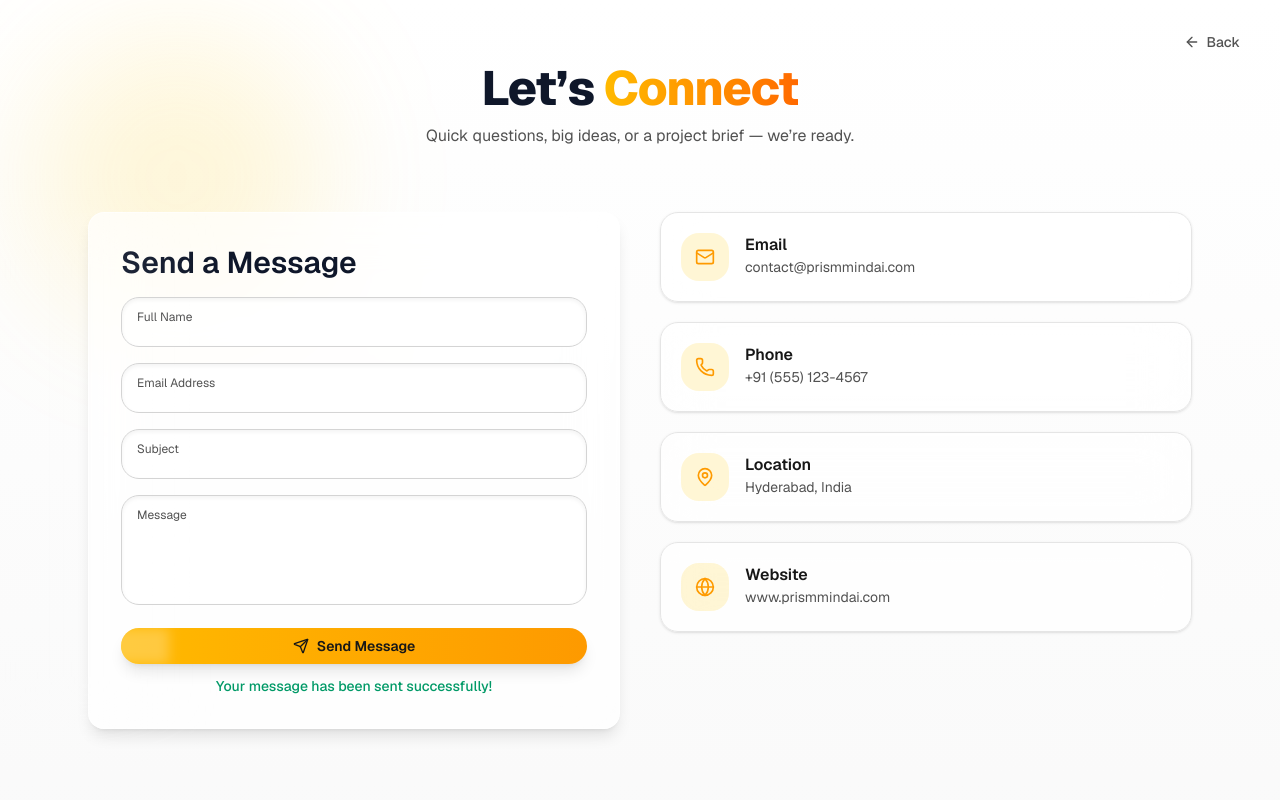
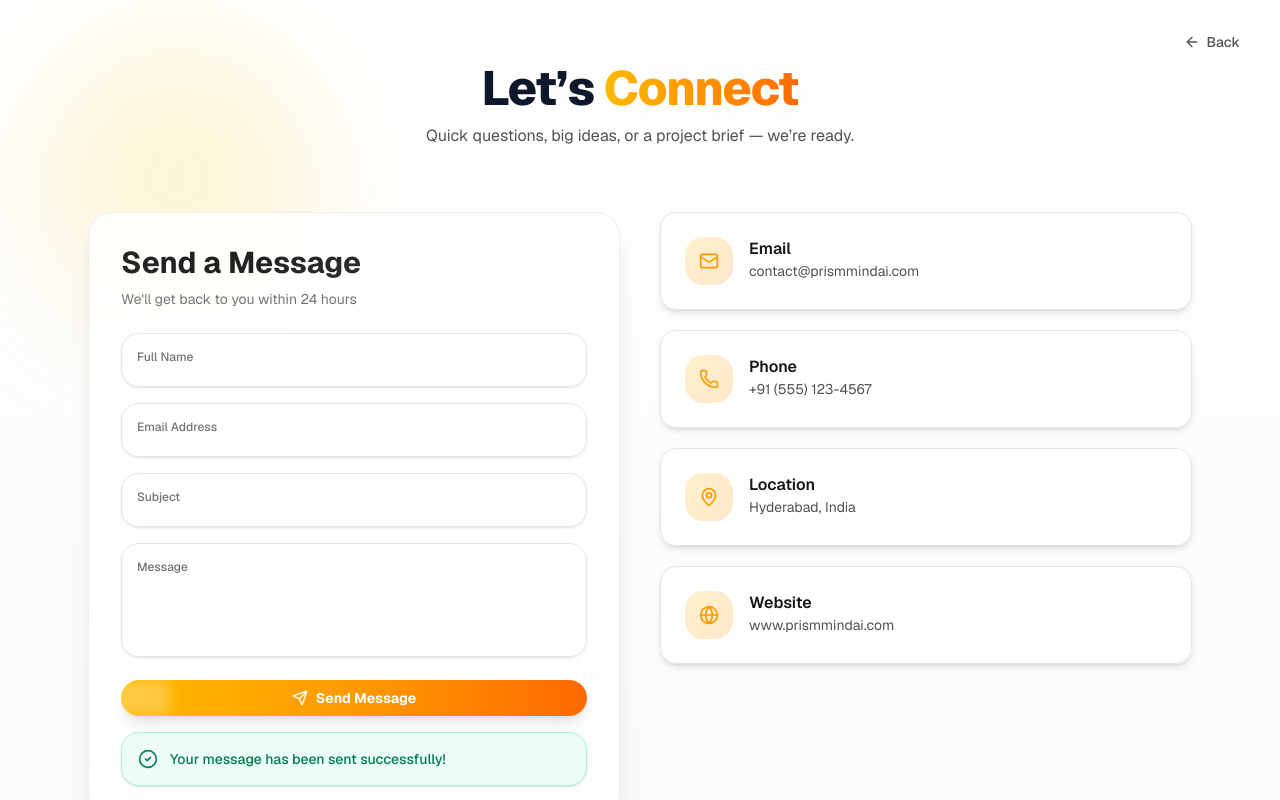
Before and after one commit to JayanthDevupalli/PrismMinds---AI-Powered-Debates, a Next.js app in the folder prismmindsclient/: page /contactus in a window 1280 px wide. Both pictures are taken after typing "Sample", "name@example.com", "Sample", "Sample" into the empty fields and a click on the button "Send Message". Shown: the top 800 px of the page. Built offline with nearby package versions, Linux system fonts and the light colour scheme; no server answers.

Commit message:
contact us- Version 1.53

```diff
--- a/prismmindsclient/app/contactus/page.tsx
+++ b/prismmindsclient/app/contactus/page.tsx
@@ -12,6 +12,8 @@ import {
   Linkedin,
   Github,
   Twitter,
+  CheckCircle2,
+  AlertCircle,
 } from "lucide-react";
 import { motion, useMotionValue, useTransform } from "framer-motion";
 import { Button } from "@/components/ui/button";
@@ -89,6 +91,7 @@ export default function ContactPage() {
   const [errors, setErrors] = useState<FormErrors>({});
   const [isSubmitting, setIsSubmitting] = useState(false);
   const [successMessage, setSuccessMessage] = useState("");
+  const [isSuccess, setIsSuccess] = useState(false);
 
   const tiltX = useMotionValue(0);
   const tiltY = useMotionValue(0);
@@ -136,11 +139,17 @@ export default function ContactPage() {
 
       console.log("Email sent:", result.text);
       setSuccessMessage("Your message has been sent successfully!");
+      setIsSuccess(true);
       setFormData({ name: "", email: "", subject: "", message: "" });
       setErrors({});
+      setTimeout(() => {
+        setSuccessMessage("");
+        setIsSuccess(false);
+      }, 5000);
     } catch (error) {
       console.error("Error sending email:", error);
       setSuccessMessage("Failed to send message. Please try again later.");
+      setIsSuccess(false);
       setTimeout(() => setSuccessMessage(""), 4000);
     }
 
@@ -178,7 +187,7 @@ export default function ContactPage() {
   };
 
   const inputClassBase =
-    "w-full px-4 pt-5 pb-2 text-sm rounded-xl bg-white/60 border backdrop-blur-xl shadow-inner outline-none transition-all duration-200";
+    "w-full px-4 pt-6 pb-2 text-sm rounded-xl bg-white/80 border backdrop-blur-xl shadow-sm outline-none transition-all duration-200 focus:shadow-md focus:bg-white";
 
   return (
     <main className="relative min-h-screen bg-gradient-to-b from-white via-neutral-50 to-neutral-100 overflow-hidden">
@@ -243,8 +252,8 @@ export default function ContactPage() {
           onMouseMove={handleCardPointerMove}
           onMouseLeave={handleCardPointerLeave}
           style={{ rotateX: cardRotateX, rotateY: cardRotateY, perspective: 1200 }}
-          className="relative rounded-2xl bg-white/70 backdrop-blur-xl border border-white/60 p-6 md:p-8
-                     shadow-lg hover:shadow-[0_14px_40px_rgba(2,6,23,0.08)] transition-transform"
+          className="relative rounded-3xl bg-white/80 backdrop-blur-xl border border-neutral-200/60 p-6 md:p-8
+                     shadow-xl hover:shadow-2xl transition-all duration-300"
         >
           {/* SHIMMER */}
           <motion.div
@@ -253,7 +262,8 @@ export default function ContactPage() {
                        from-white/0 via-white/30 to-white/0 opacity-30 blur-xl transform -translate-x-1/2"
           />
 
-          <h3 className="text-2xl md:text-3xl font-semibold mb-4">Send a Message</h3>
+          <h3 className="text-2xl md:text-3xl font-bold mb-2 bg-gradient-to-r from-neutral-900 to-neutral-700 text-transparent bg-clip-text">Send a Message</h3>
+          <p className="text-neutral-500 text-sm mb-6">We'll get back to you within 24 hours</p>
 
           <form onSubmit={handleSubmit} className="flex flex-col gap-4">
 
@@ -266,19 +276,28 @@ export default function ContactPage() {
                 onChange={(e) => setFormData({ ...formData, name: e.target.value })}
                 onFocus={() => setFocused("name")}
                 onBlur={() => focused === "name" && setFocused(null)}
-                className={`${inputClassBase} ${errors.name ? "border-red-400" : "border-neutral-300"}`}
+                className={`${inputClassBase} ${errors.name ? "border-red-400 focus:border-red-400" : "border-neutral-200 focus:border-amber-400"}`}
               />
               <label
-                className={`absolute left-4 text-xs text-neutral-600 transition-all pointer-events-none
-                ${formData.name ? "top-0 text-[11px]" : "top-3"}`}
+                className={`absolute left-4 text-xs font-medium transition-all pointer-events-none
+                ${formData.name || focused === "name" ? "top-2 text-[10px] text-amber-600" : "top-4 text-neutral-500"}`}
               >
                 Full Name
               </label>
               <motion.span
                 animate={{ width: focused === "name" ? "100%" : 0, opacity: focused === "name" ? 1 : 0 }}
-                className="block h-[2px] bg-amber-400 absolute bottom-0 left-0 rounded origin-left"
+                className="block h-[2px] bg-gradient-to-r from-amber-400 to-orange-400 absolute bottom-0 left-0 rounded origin-left"
               />
-              {errors.name && <p className="text-xs text-red-500 mt-1">{errors.name}</p>}
+              {errors.name && (
+                <motion.p
+                  initial={{ opacity: 0, y: -4 }}
+                  animate={{ opacity: 1, y: 0 }}
+                  className="text-xs text-red-500 mt-1.5 flex items-center gap-1"
+                >
+                  <AlertCircle className="w-3 h-3" />
+                  {errors.name}
+                </motion.p>
+              )}
             </div>
 
             {/* EMAIL */}
@@ -290,19 +309,28 @@ export default function ContactPage() {
                 onChange={(e) => setFormData({ ...formData, email: e.target.value })}
                 onFocus={() => setFocused("email")}
                 onBlur={() => focused === "email" && setFocused(null)}
-                className={`${inputClassBase} ${errors.email ? "border-red-400" : "border-neutral-300"}`}
+                className={`${inputClassBase} ${errors.email ? "border-red-400 focus:border-red-400" : "border-neutral-200 focus:border-sky-400"}`}
               />
               <label
-                className={`absolute left-4 text-xs text-neutral-600 transition-all pointer-events-none
-                ${formData.email ? "top-0 text-[11px]" : "top-3"}`}
+                className={`absolute left-4 text-xs font-medium transition-all pointer-events-none
+                ${formData.email || focused === "email" ? "top-2 text-[10px] text-sky-600" : "top-4 text-neutral-500"}`}
               >
                 Email Address
               </label>
               <motion.span
                 animate={{ width: focused === "email" ? "100%" : 0, opacity: focused === "email" ? 1 : 0 }}
-                className="block h-[2px] bg-sky-400 absolute bottom-0 left-0 rounded origin-left"
+                className="block h-[2px] bg-gradient-to-r from-sky-400 to-blue-400 absolute bottom-0 left-0 rounded origin-left"
               />
-              {errors.email && <p className="text-xs text-red-500 mt-1">{errors.email}</p>}
+              {errors.email && (
+                <motion.p
+                  initial={{ opacity: 0, y: -4 }}
+                  animate={{ opacity: 1, y: 0 }}
+                  className="text-xs text-red-500 mt-1.5 flex items-center gap-1"
+                >
+                  <AlertCircle className="w-3 h-3" />
+                  {errors.email}
+                </motion.p>
+              )}
             </div>
 
             {/* SUBJECT */}
@@ -314,19 +342,28 @@ export default function ContactPage() {
                 onChange={(e) => setFormData({ ...formData, subject: e.target.value })}
                 onFocus={() => setFocused("subject")}
                 onBlur={() => focused === "subject" && setFocused(null)}
-                className={`${inputClassBase} ${errors.subject ? "border-red-400" : "border-neutral-300"}`}
+                className={`${inputClassBase} ${errors.subject ? "border-red-400 focus:border-red-400" : "border-neutral-200 focus:border-purple-400"}`}
               />
               <label
-                className={`absolute left-4 text-xs text-neutral-600 transition-all pointer-events-none
-                ${formData.subject ? "top-0 text-[11px]" : "top-3"}`}
+                className={`absolute left-4 text-xs font-medium transition-all pointer-events-none
+                ${formData.subject || focused === "subject" ? "top-2 text-[10px] text-purple-600" : "top-4 text-neutral-500"}`}
               >
                 Subject
               </label>
               <motion.span
                 animate={{ width: focused === "subject" ? "100%" : 0, opacity: focused === "subject" ? 1 : 0 }}
-                className="block h-[2px] bg-amber-400 absolute bottom-0 left-0 rounded origin-left"
+                className="block h-[2px] bg-gradient-to-r from-purple-400 to-pink-400 absolute bottom-0 left-0 rounded origin-left"
               />
-              {errors.subject && <p className="text-xs text-red-500 mt-1">{errors.subject}</p>}
+              {errors.subject && (
+                <motion.p
+                  initial={{ opacity: 0, y: -4 }}
+                  animate={{ opacity: 1, y: 0 }}
+                  className="text-xs text-red-500 mt-1.5 flex items-center gap-1"
+                >
+                  <AlertCircle className="w-3 h-3" />
+                  {errors.subject}
+                </motion.p>
+              )}
             </div>
 
             {/* MESSAGE */}
@@ -339,20 +376,29 @@ export default function ContactPage() {
                 onChange={(e) => setFormData({ ...formData, message: e.target.value })}
                 onFocus={() => setFocused("message")}
                 onBlur={() => focused === "message" && setFocused(null)}
-                className={`${inputClassBase} ${errors.message ? "border-red-400" : "border-neutral-300"
+                className={`${inputClassBase} ${errors.message ? "border-red-400 focus:border-red-400" : "border-neutral-200 focus:border-emerald-400"
                   } resize-none`}
               />
               <label
-                className={`absolute left-4 text-xs text-neutral-600 transition-all pointer-events-none
-                ${formData.message ? "top-0 text-[11px]" : "top-3"}`}
+                className={`absolute left-4 text-xs font-medium transition-all pointer-events-none
+                ${formData.message || focused === "message" ? "top-2 text-[10px] text-emerald-600" : "top-4 text-neutral-500"}`}
               >
                 Message
               </label>
               <motion.span
                 animate={{ width: focused === "message" ? "100%" : 0, opacity: focused === "message" ? 1 : 0 }}
-                className="block h-[2px] bg-emerald-400 absolute bottom-0 left-0 rounded origin-left"
+                className="block h-[2px] bg-gradient-to-r from-emerald-400 to-teal-400 absolute bottom-0 left-0 rounded origin-left"
               />
-              {errors.message && <p className="text-xs text-red-500 mt-1">{errors.message}</p>}
+              {errors.message && (
+                <motion.p
+                  initial={{ opacity: 0, y: -4 }}
+                  animate={{ opacity: 1, y: 0 }}
+                  className="text-xs text-red-500 mt-1.5 flex items-center gap-1"
+                >
+                  <AlertCircle className="w-3 h-3" />
+                  {errors.message}
+                </motion.p>
+              )}
             </div>
 
             {/* BUTTON */}
@@ -364,8 +410,8 @@ export default function ContactPage() {
               <Button
                 type="submit"
                 disabled={isSubmitting}
-                className="relative overflow-hidden w-full py-3 rounded-xl text-sm font-semibold
-                           shadow-lg bg-gradient-to-r from-amber-400 to-amber-500 text-neutral-900 hover:shadow-xl transition"
+                className="relative overflow-hidden w-full py-3 rounded-xl text-sm font-bold
+                           shadow-lg bg-gradient-to-r from-amber-400 via-amber-500 to-orange-500 text-white hover:shadow-2xl hover:from-amber-500 hover:to-orange-600 transition-all duration-300 disabled:opacity-60 disabled:cursor-not-allowed"
               >
                 <motion.span
                   style={{ x: shimmerX }}
@@ -379,18 +425,25 @@ export default function ContactPage() {
             </motion.div>
           </form>
 
-          {/* SUCCESS MESSAGE */}
-          <div className="w-full text-center">
-            {successMessage && (
-              <motion.p
-                initial={{ opacity: 0, y: 6 }}
-                animate={{ opacity: 1, y: 0 }}
-                className="text-sm mt-3 text-emerald-600 font-medium"
-              >
-                {successMessage}
-              </motion.p>
-            )}
-          </div>
+          {/* SUCCESS/ERROR MESSAGE */}
+          {successMessage && (
+            <motion.div
+              initial={{ opacity: 0, y: 10, scale: 0.95 }}
+              animate={{ opacity: 1, y: 0, scale: 1 }}
+              exit={{ opacity: 0, scale: 0.95 }}
+              className={`mt-4 p-4 rounded-xl border ${isSuccess
+                  ? "bg-emerald-50 border-emerald-200 text-emerald-700"
+                  : "bg-red-50 border-red-200 text-red-700"
+                } flex items-center gap-3 shadow-sm`}
+            >
+              {isSuccess ? (
+                <CheckCircle2 className="w-5 h-5 flex-shrink-0" />
+              ) : (
+                <AlertCircle className="w-5 h-5 flex-shrink-0" />
+              )}
+              <p className="text-sm font-medium flex-1">{successMessage}</p>
+            </motion.div>
+          )}
         </motion.div>
 
         {/* CONTACT INFO */}
@@ -405,9 +458,9 @@ export default function ContactPage() {
               key={item.title}
               whileHover={{ scale: 1.02, y: -4 }}
               transition={{ duration: 0.22 }}
-              className="p-4 md:p-5 bg-white/75 backdrop-blur-xl rounded-xl border border-neutral-200 shadow-sm flex items-start gap-4"
+              className="p-5 md:p-6 bg-white/90 backdrop-blur-xl rounded-2xl border border-neutral-200 shadow-md hover:shadow-lg flex items-start gap-4 transition-shadow duration-200"
             >
-              <div className="w-12 h-12 rounded-xl bg-amber-300/20 flex items-center justify-center">
+              <div className="w-12 h-12 rounded-xl bg-gradient-to-br from-amber-400/20 to-orange-400/20 flex items-center justify-center">
                 <item.icon className="w-5 h-5 text-amber-500" />
               </div>
               <div>
```
